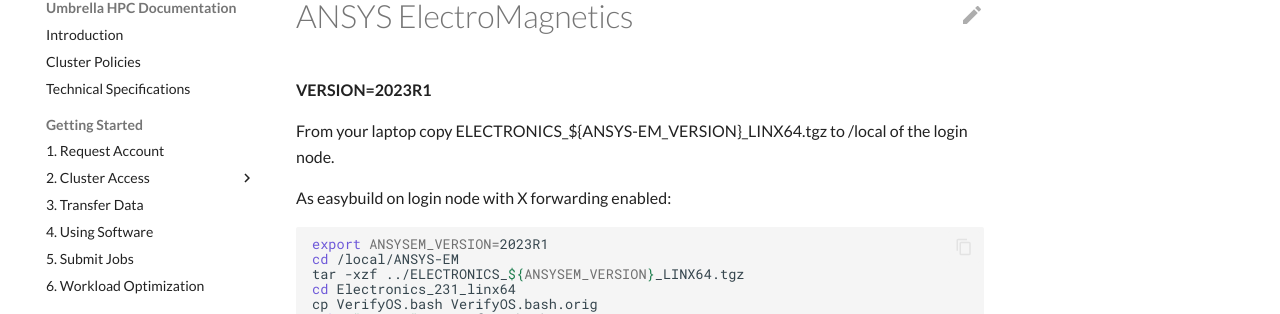
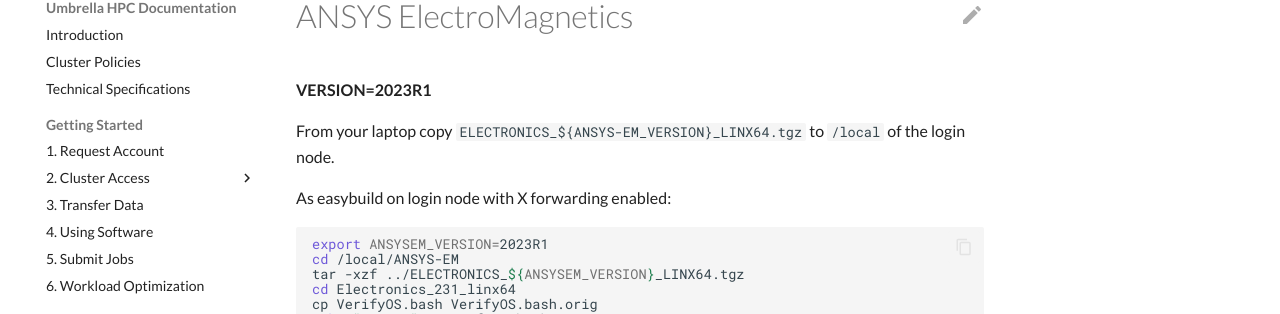
Before and after one commit to gferhpc/supercomputing.tue.nl, an MkDocs documentation site: the page built from pages/documentation/administration/installations/ansys-em.md, in a window 1280 px wide. Shown: the part 151-465 px from the top of the page. Built offline with MkDocs 1.6.1 and Material for MkDocs 9.7.7, drawn with Linux system fonts in a browser that asks for light colours.

```diff
--- a/pages/documentation/administration/installations/ansys-em.md
+++ b/pages/documentation/administration/installations/ansys-em.md
@@ -2,7 +2,7 @@
 
 **VERSION=2023R1**
 
-From your laptop copy ELECTRONICS_${ANSYS-EM_VERSION}_LINX64.tgz to /local of the login node.
+From your laptop copy `ELECTRONICS_${ANSYS-EM_VERSION}_LINX64.tgz` to `/local` of the login node.
 
 As easybuild on login node with X forwarding enabled:
 
```
